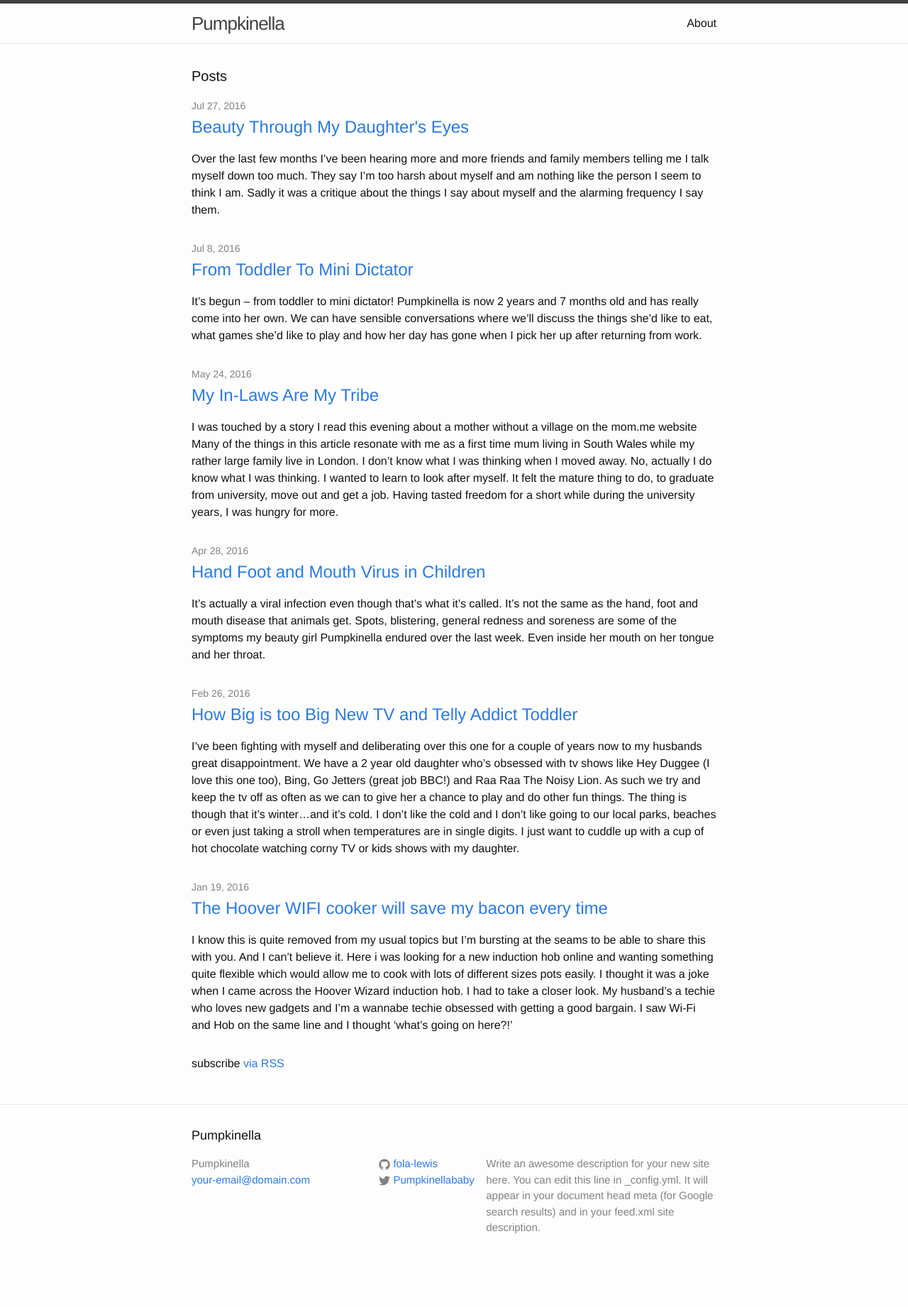
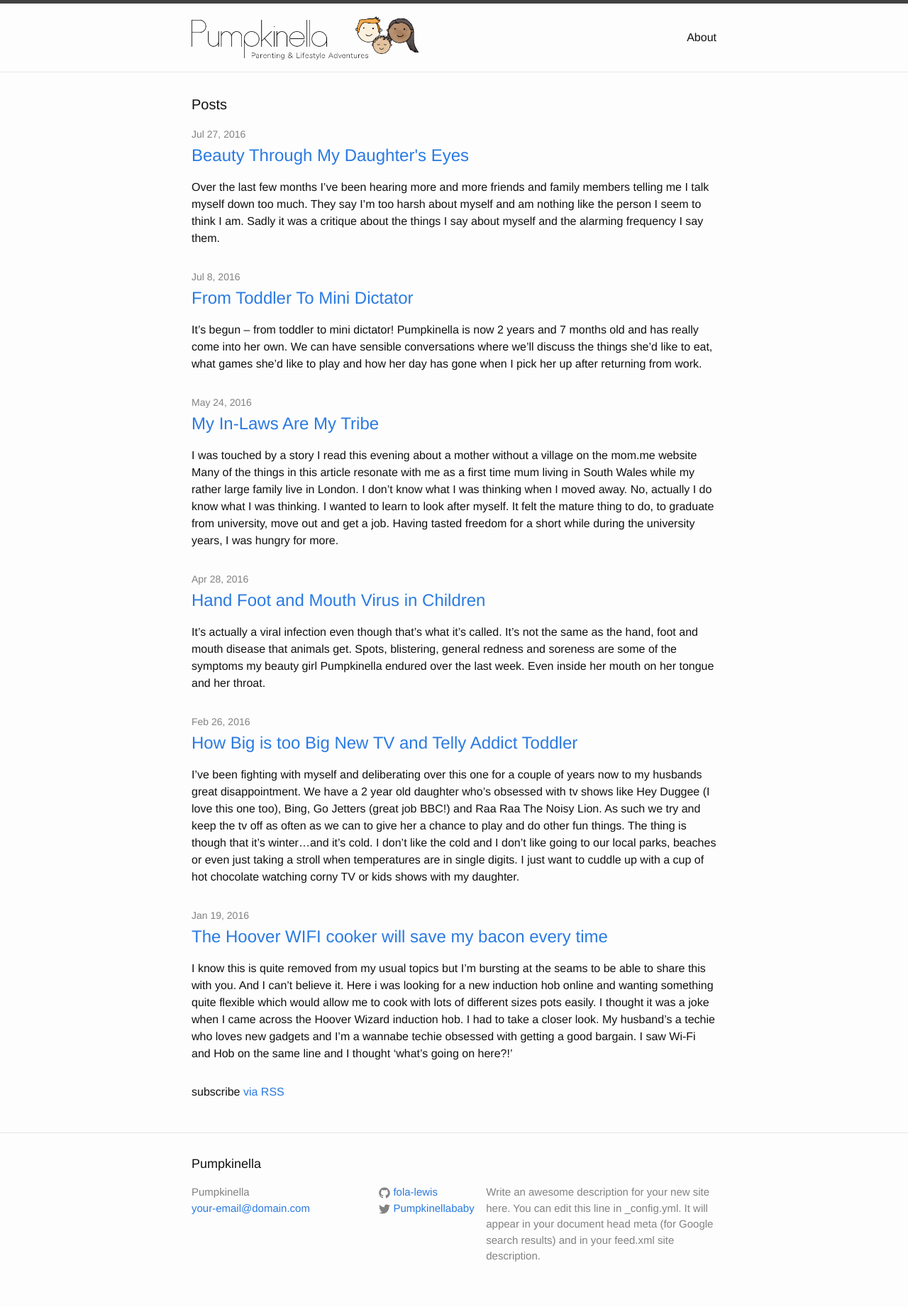
Before and after one commit to fola-lewis/fola-lewis.github.io, a Jekyll site: the page built from index.html, in a window 1280 px wide. Shown: the whole page at 71% size. Built offline with Jekyll 4.4.1, drawn with Linux system fonts in a browser that asks for light colours; before the commit the page ends 1802 px from its top, so only the background shows below that.

Commit message:
Added logo

```diff
--- a/_sass/_layout.scss
+++ b/_sass/_layout.scss
@@ -4,19 +4,19 @@
 .site-header {
     border-top: 5px solid $grey-color-dark;
     border-bottom: 1px solid $grey-color-light;
-    min-height: 56px;
+    min-height: 6rem;
 
     // Positioning context for the mobile navigation icon
     position: relative;
 }
 
 .site-title {
-    font-size: 26px;
-    font-weight: 300;
-    line-height: 56px;
-    letter-spacing: -1px;
-    margin-bottom: 0;
-    float: left;
+  text-indent: -9999rem;
+  height: 6rem;
+  width: 20rem;
+  background: url(../assets/logo.png) no-repeat center center;
+  background-size: contain;
+  position: absolute;
 
     &,
     &:visited {
@@ -26,7 +26,7 @@
 
 .site-nav {
     float: right;
-    line-height: 56px;
+    line-height: 6rem;
 
     .menu-icon {
         display: none;
```
Also changed, not shown: assets/logo.png (added), 2 other files.
